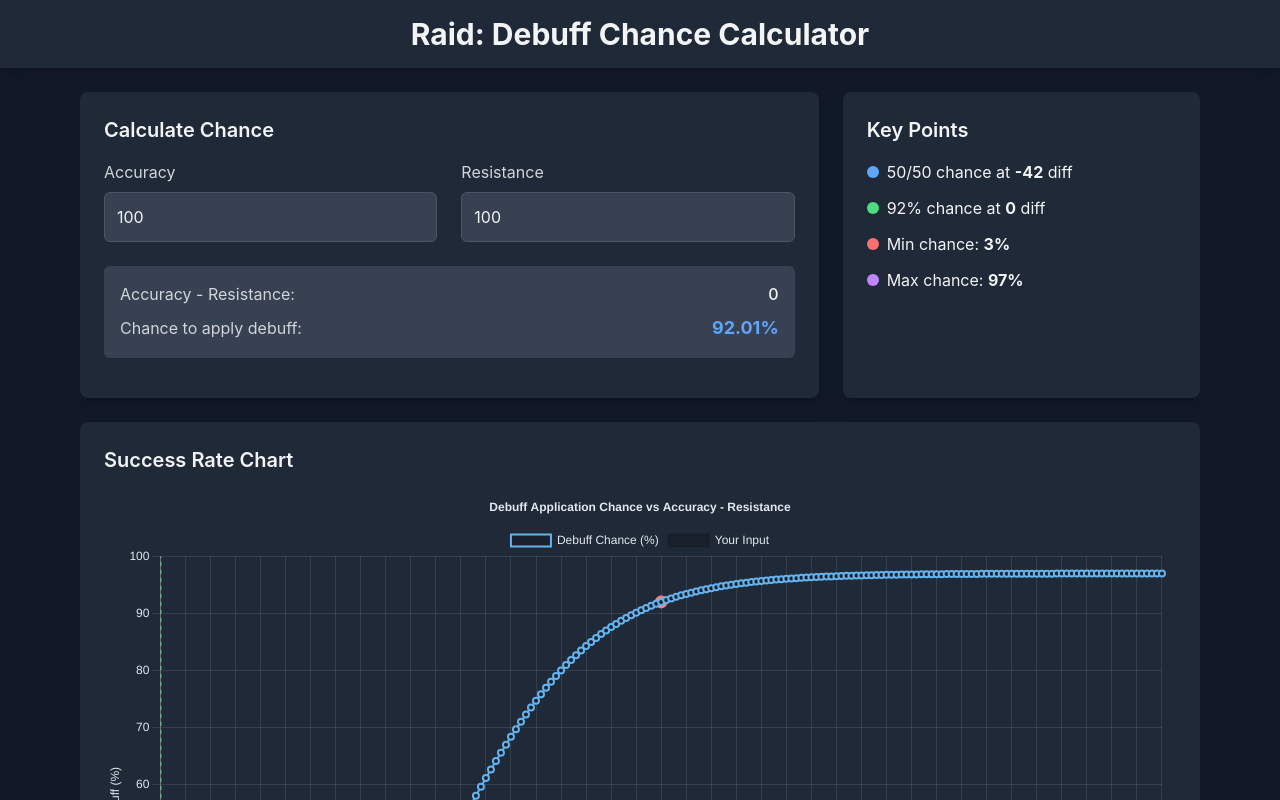
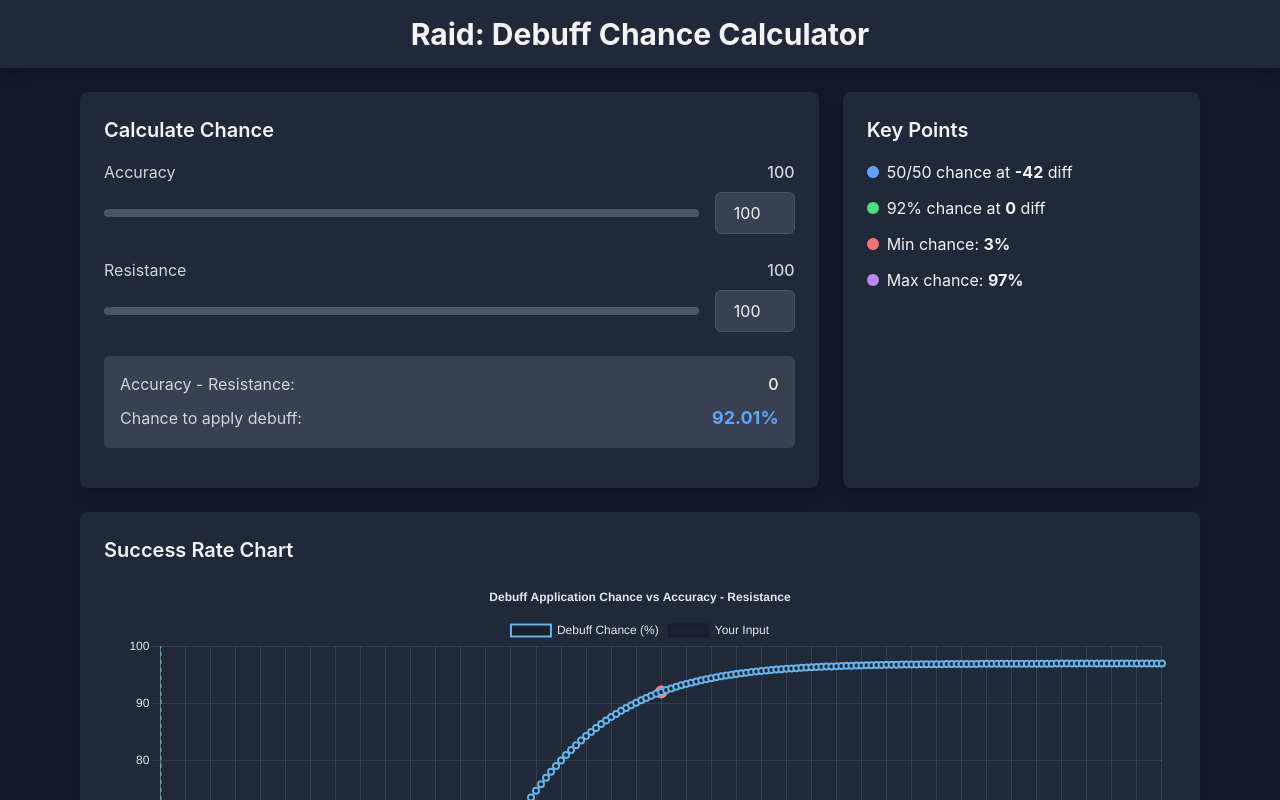
Before and after one commit to TyrelCB/debuff-chance-calculator, a React (Create React App) app: page / in a window 1280 px wide. Shown: the top 800 px of the page. Built offline with nearby package versions, Linux system fonts and the light colour scheme.

Commit message:
add sliders

```diff
--- a/src/App.js
+++ b/src/App.js
@@ -178,27 +178,56 @@ export default function DebuffChanceCalculator() {
         <div className="grid grid-cols-1 md:grid-cols-3 gap-6 mb-6">
           <div className="col-span-1 md:col-span-2 bg-gray-800 rounded-lg shadow-lg p-6">
             <h2 className="text-xl font-semibold mb-4">Calculate Chance</h2>
-            <div className="flex flex-wrap gap-6 mb-6">
-              <label className="flex flex-col flex-grow">
-                <span className="mb-2 text-gray-300">Accuracy</span>
+
+            {/* Accuracy Input Group */}
+            <div className="mb-6">
+              <div className="flex justify-between items-center mb-2">
+                <span className="text-gray-300">Accuracy</span>
+                <span className="text-gray-300 font-medium">{accuracy}</span>
+              </div>
+              <div className="flex gap-4 items-center">
+                <input
+                  type="range"
+                  min="0"
+                  max="500"
+                  value={accuracy}
+                  onChange={e => setAccuracy(Number(e.target.value))}
+                  className="w-full h-2 bg-gray-700 rounded-lg appearance-none cursor-pointer accent-blue-500"
+                />
                 <input
                   type="number"
                   value={accuracy}
                   onChange={e => setAccuracy(Number(e.target.value))}
-                  className="border p-3 rounded-md bg-gray-700 text-gray-100 border-gray-600 focus:border-blue-500 focus:ring focus:ring-blue-500/50 focus:outline-none transition"
+                  className="border p-2 w-20 rounded-md bg-gray-700 text-gray-100 border-gray-600 focus:border-blue-500 focus:ring focus:ring-blue-500/50 focus:outline-none transition text-center"
                 />
-              </label>
-              <label className="flex flex-col flex-grow">
-                <span className="mb-2 text-gray-300">Resistance</span>
+              </div>
+            </div>
+
+            {/* Resistance Input Group */}
+            <div className="mb-6">
+              <div className="flex justify-between items-center mb-2">
+                <span className="text-gray-300">Resistance</span>
+                <span className="text-gray-300 font-medium">{resistance}</span>
+              </div>
+              <div className="flex gap-4 items-center">
+                <input
+                  type="range"
+                  min="0"
+                  max="500"
+                  value={resistance}
+                  onChange={e => setResistance(Number(e.target.value))}
+                  className="w-full h-2 bg-gray-700 rounded-lg appearance-none cursor-pointer accent-red-500"
+                />
                 <input
                   type="number"
                   value={resistance}
                   onChange={e => setResistance(Number(e.target.value))}
-                  className="border p-3 rounded-md bg-gray-700 text-gray-100 border-gray-600 focus:border-blue-500 focus:ring focus:ring-blue-500/50 focus:outline-none transition"
+                  className="border p-2 w-20 rounded-md bg-gray-700 text-gray-100 border-gray-600 focus:border-red-500 focus:ring focus:ring-red-500/50 focus:outline-none transition text-center"
                 />
-              </label>
+              </div>
             </div>
 
+            {/* Results Panel */}
             <div className="p-4 bg-gray-700 rounded-md mb-4">
               <div className="flex justify-between items-center">
                 <span className="text-gray-300">Accuracy - Resistance:</span>
--- a/src/index.css
+++ b/src/index.css
@@ -17,3 +17,60 @@ code {
   font-family: source-code-pro, Menlo, Monaco, Consolas, 'Courier New',
     monospace;
 }
+
+/* Slider styles for better cross-browser compatibility */
+input[type="range"] {
+  -webkit-appearance: none;
+  appearance: none;
+  height: 8px;
+  border-radius: 10px;
+  background: #4b5563;
+  outline: none;
+}
+
+/* Slider thumb for Chrome, Opera, Safari, Edge */
+input[type="range"]::-webkit-slider-thumb {
+  -webkit-appearance: none;
+  appearance: none;
+  width: 18px;
+  height: 18px;
+  border-radius: 50%;
+  cursor: pointer;
+  transition: background 0.15s ease;
+}
+
+/* Accuracy slider color */
+input[type="range"].accuracy-slider::-webkit-slider-thumb {
+  background: #3b82f6;
+}
+
+input[type="range"].accuracy-slider::-moz-range-thumb {
+  background: #3b82f6;
+}
+
+input[type="range"].accuracy-slider:active::-webkit-slider-thumb {
+  background: #2563eb;
+}
+
+/* Resistance slider color */
+input[type="range"].resistance-slider::-webkit-slider-thumb {
+  background: #ef4444;
+}
+
+input[type="range"].resistance-slider::-moz-range-thumb {
+  background: #ef4444;
+}
+
+input[type="range"].resistance-slider:active::-webkit-slider-thumb {
+  background: #dc2626;
+}
+
+/* Slider thumb for Firefox */
+input[type="range"]::-moz-range-thumb {
+  width: 18px;
+  height: 18px;
+  border: none;
+  border-radius: 50%;
+  cursor: pointer;
+  transition: background 0.15s ease;
+}
```
